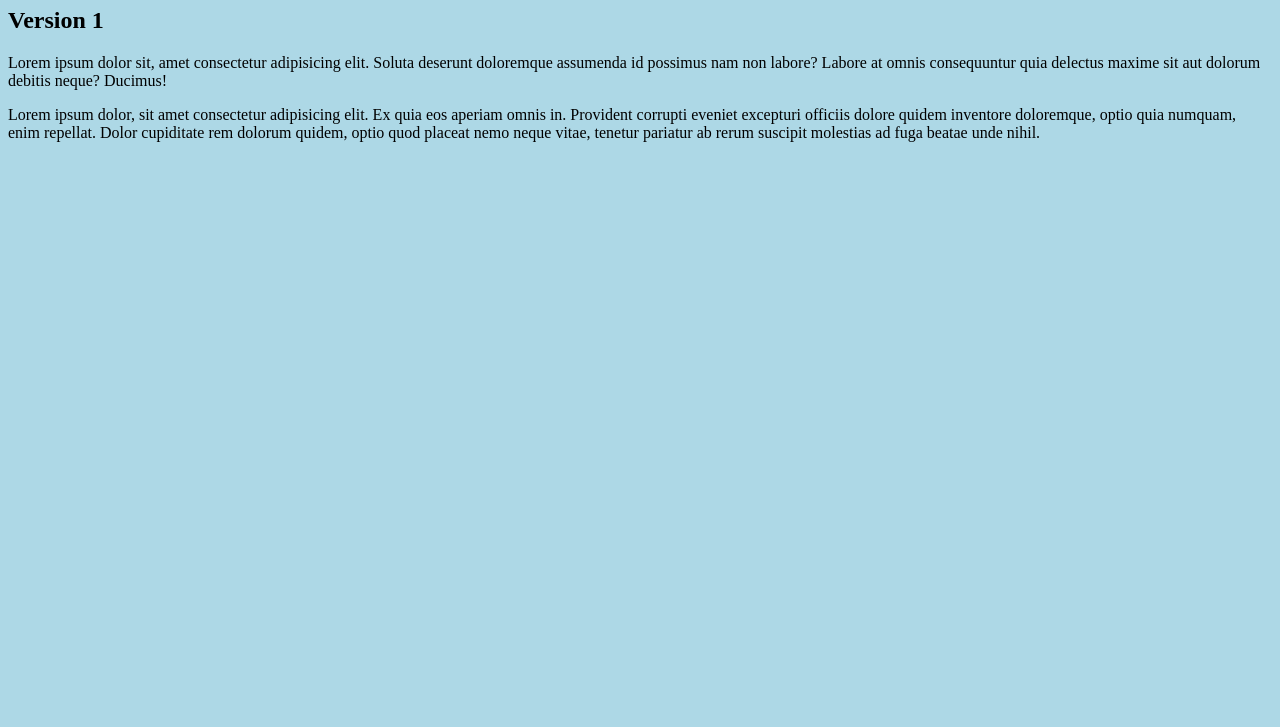
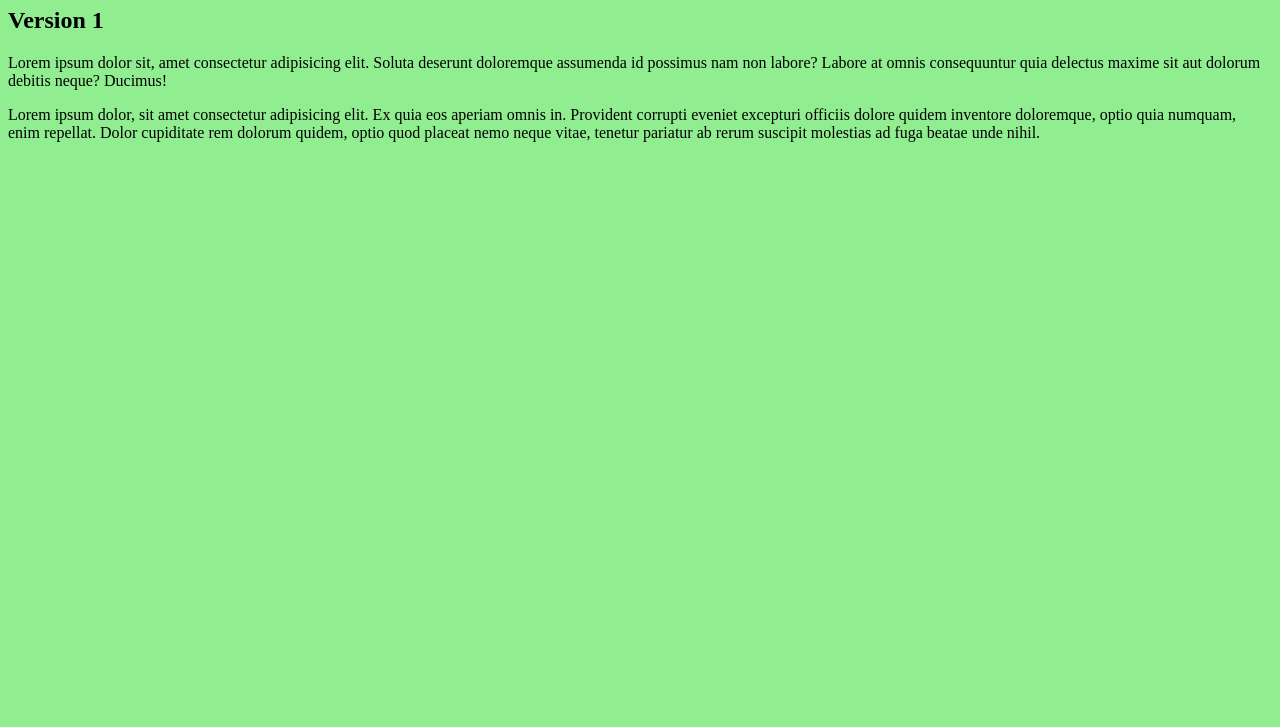
Before and after one commit to Chef2Projet/super-projet, a plain HTML site: page index.html in a window 1280 px wide. Shown: the part 73-800 px from the top of the page. Drawn offline with Linux system fonts and the light colour scheme.

Commit message:
Update index.html

```diff
--- a/index.html
+++ b/index.html
@@ -8,7 +8,7 @@
 
     <style>
         body {
-            background:lightblue
+            background:lightgreen
         }
     </style>
 </head>
```
